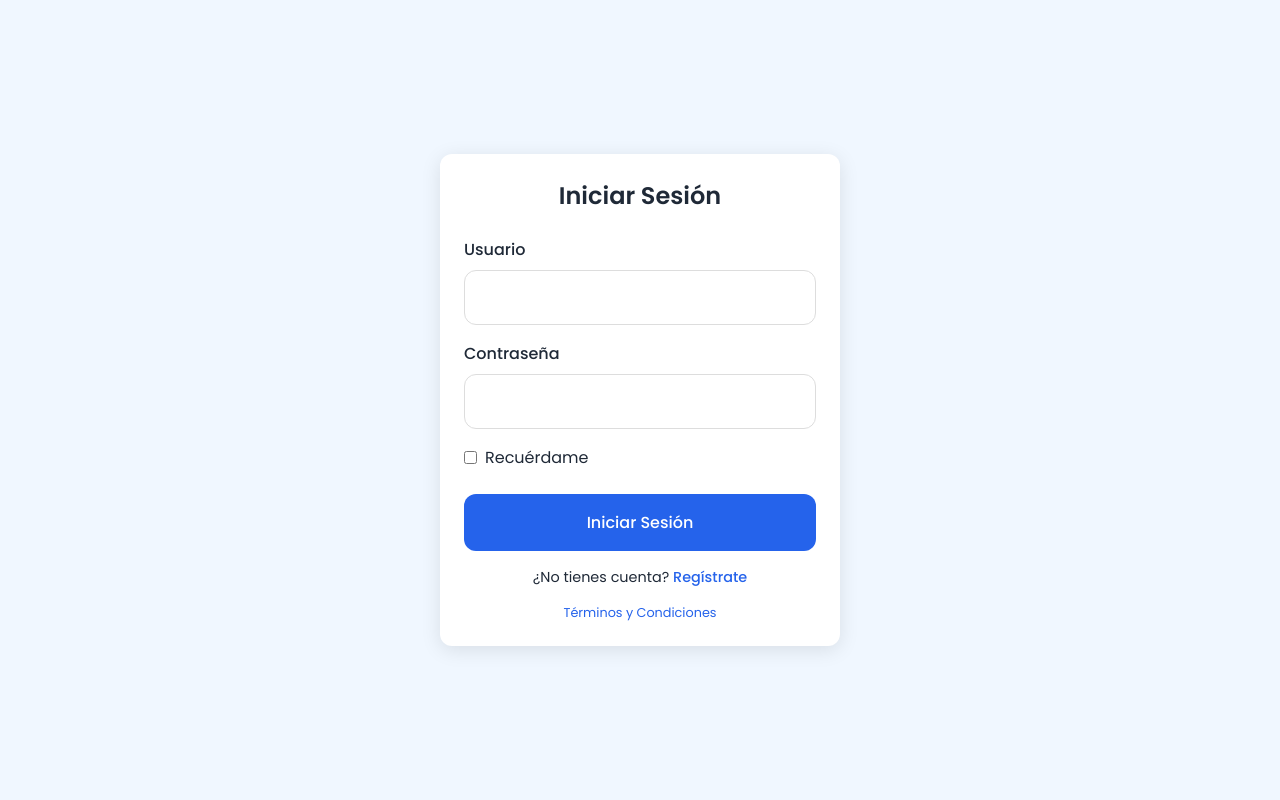
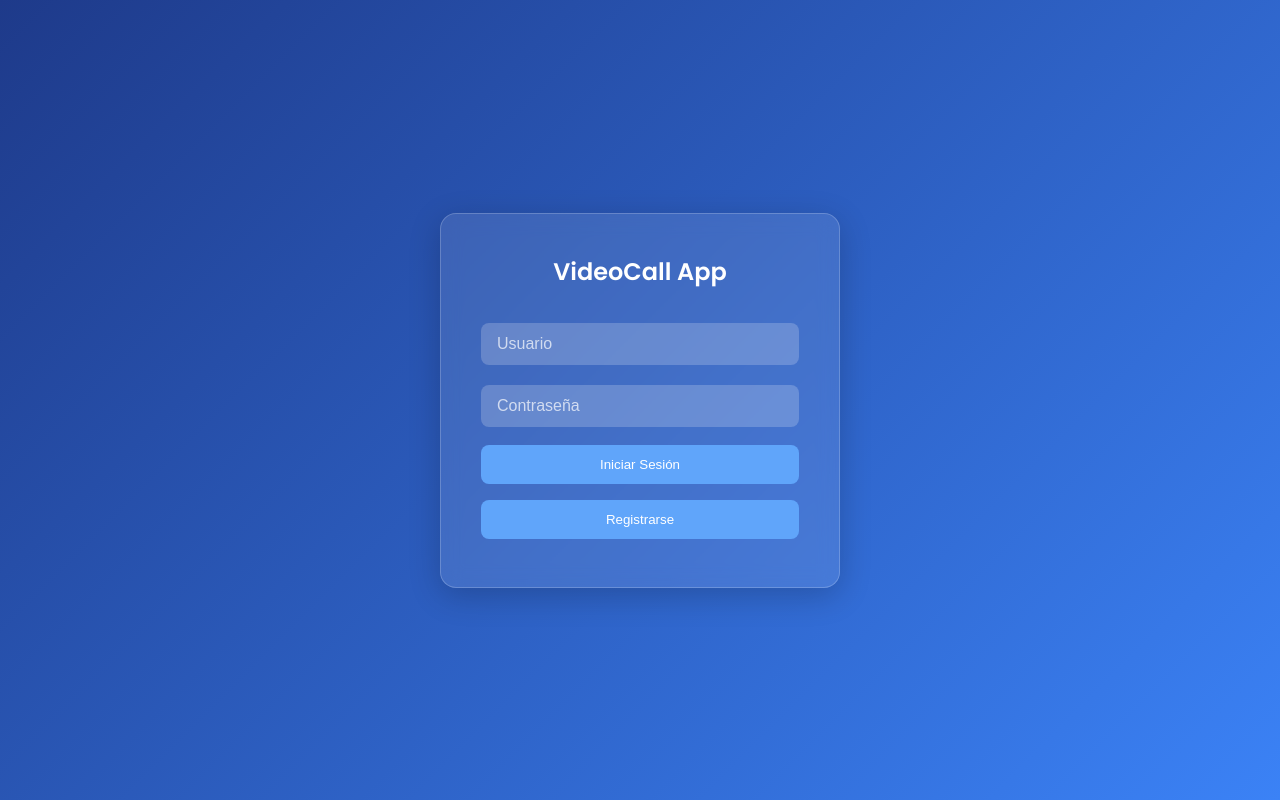
Before and after one commit to lando1906/ChatGeneral, a Flask app: template templates/auth.html in a window 1280 px wide. Run offline with Flask 3, Linux system fonts and the light colour scheme; the template is opened without the code that fills it, so the values that code supplies are empty.

Commit message:
Actualizar auth.html

```diff
--- a/templates/auth.html
+++ b/templates/auth.html
@@ -1,229 +1,76 @@
 <!DOCTYPE html>
 <html lang="es">
 <head>
-    <meta charset="UTF-8">
-    <meta name="viewport" content="width=device-width, initial-scale=1.0">
-    <title>Iniciar Sesión o Registrarse</title>
-    <link href="https://fonts.googleapis.com/css2?family=Poppins:wght@300;400;500;600;700&display=swap" rel="stylesheet">
-    <link rel="stylesheet" href="https://cdnjs.cloudflare.com/ajax/libs/font-awesome/6.4.0/css/all.min.css">
+  <meta charset="UTF-8" />
+  <meta name="viewport" content="width=device-width, initial-scale=1.0"/>
+  <title>Login / Registro</title>
+  <link href="https://fonts.googleapis.com/css2?family=Poppins:wght@300;400;500;600&display=swap" rel="stylesheet">
   <style>
-        :root {
-            --color-primary: #2563eb;
-            --color-primary-dark: #1d4ed8;
-            --color-background: #f0f7ff;
-            --color-text: #1f2937;
-            --color-text-light: #6b7280;
-            --spacing-md: 1rem;
-            --spacing-lg: 1.5rem;
-            --border-radius: 12px;
-        }
-
-        * {
-            margin: 0;
-            padding: 0;
-            box-sizing: border-box;
+    * { margin: 0; padding: 0; box-sizing: border-box; }
+    body {
       font-family: 'Poppins', sans-serif;
-        }
-
-        body {
-            background-color: var(--color-background);
-            color: var(--color-text);
+      background: linear-gradient(135deg, #1e3a8a, #3b82f6);
       height: 100vh;
       display: flex;
+      align-items: center;
       justify-content: center;
-            align-items: center;
-            padding: var(--spacing-md);
+      color: #fff;
     }
-
-        .auth-container {
-            background: white;
-            padding: var(--spacing-lg);
-            border-radius: var(--border-radius);
-            box-shadow: 0 4px 20px rgba(0, 0, 0, 0.1);
+    .container {
+      background: rgba(255, 255, 255, 0.1);
+      backdrop-filter: blur(10px);
+      padding: 2.5rem;
+      border-radius: 16px;
       width: 100%;
       max-width: 400px;
+      box-shadow: 0 8px 32px rgba(0, 0, 0, 0.2);
+      border: 1px solid rgba(255, 255, 255, 0.2);
     }
-
-        .auth-container h1 {
-            text-align: center;
-            margin-bottom: var(--spacing-lg);
-            font-size: 1.5rem;
-            font-weight: 600;
+    h2 { font-weight: 600; margin-bottom: 1.5rem; text-align: center; }
+    input {
+      width: 100%;
+      padding: 12px 16px;
+      margin: 10px 0;
+      border: none;
+      border-radius: 8px;
+      background: rgba(255, 255, 255, 0.2);
+      color: white;
+      font-size: 1rem;
     }
-
-        .form-group {
-            margin-bottom: var(--spacing-md);
-        }
-
-        .form-group label {
-            display: block;
-            font-weight: 500;
-            margin-bottom: 0.5rem;
-        }
-
-        .form-group input {
+    input::placeholder { color: rgba(255, 255, 255, 0.7); }
+    button {
       width: 100%;
-            padding: var(--spacing-md);
-            border: 1px solid #ddd;
-            border-radius: var(--border-radius);
-            font-size: 0.9rem;
-        }
-
-        .form-group input:focus {
-            outline: none;
-            border-color: var(--color-primary);
-        }
-
-        .checkbox-group {
-            display: flex;
-            align-items: center;
-            margin-bottom: var(--spacing-lg);
-        }
-
-        .checkbox-group input {
-            margin-right: 0.5rem;
-        }
-
-        .auth-button {
-            width: 100%;
-            padding: var(--spacing-md);
-            background-color: var(--color-primary);
+      padding: 12px;
+      margin: 8px 0;
+      border: none;
+      border-radius: 8px;
+      background: #60a5fa;
       color: white;
-            border: none;
-            border-radius: var(--border-radius);
-            font-size: 1rem;
       font-weight: 500;
       cursor: pointer;
-            transition: background-color 0.2s;
+      transition: 0.3s;
     }
-
-        .auth-button:hover {
-            background-color: var(--color-primary-dark);
-        }
-
-        .switch-form {
-            text-align: center;
-            margin-top: var(--spacing-md);
-            font-size: 0.9rem;
-        }
-
-        .switch-form a {
-            color: var(--color-primary);
-            text-decoration: none;
-            font-weight: 500;
-        }
-
-        .switch-form a:hover {
-            text-decoration: underline;
-        }
-
-        .error-message {
-            color: #ef4444;
-            font-size: 0.8rem;
-            text-align: center;
-            margin-bottom: var(--spacing-md);
-            display: none;
-        }
-
-        .terms-link {
-            text-align: center;
-            margin-top: var(--spacing-md);
-            font-size: 0.8rem;
-        }
-
-        .terms-link a {
-            color: var(--color-primary);
-            text-decoration: none;
-        }
-
-        .terms-link a:hover {
-            text-decoration: underline;
-        }
+    button:hover { background: #3b82f6; }
+    .error, .success { text-align: center; margin: 10px 0; font-size: 0.9rem; }
+    .error { color: #fca5a5; }
+    .success { color: #86efac; }
   </style>
 </head>
 <body>
-    <div class="auth-container">
-        <h1 id="formTitle">Iniciar Sesión</h1>
-        <div class="error-message" id="errorMessage"></div>
-        <form id="authForm">
-            <div class="form-group">
-                <label for="username">Usuario</label>
-                <input type="text" id="username" name="username" required>
+  <div class="container">
+    <h2>VideoCall App</h2>
+    <form method="POST">
+      <input type="text" name="username" placeholder="Usuario" required />
+      <input type="password" name="password" placeholder="Contraseña" required />
+      {% if error %}
+        <p class="error">{{ error }}</p>
+      {% endif %}
+      {% if success %}
+        <p class="success">{{ success }}</p>
+      {% endif %}
+      <button type="submit" name="action" value="login">Iniciar Sesión</button>
+      <button type="submit" name="action" value="register">Registrarse</button>
+    </form>
   </div>
-            <div class="form-group">
-                <label for="password">Contraseña</label>
-                <input type="password" id="password" name="password" required>
-            </div>
-            <div class="checkbox-group">
-                <input type="checkbox" id="rememberMe" name="rememberMe">
-                <label for="rememberMe">Recuérdame</label>
-            </div>
-            <button type="submit" class="auth-button" id="submitButton">Iniciar Sesión</button>
-        </form>
-        <div class="switch-form">
-            <span id="switchText">¿No tienes cuenta? </span>
-            <a href="#" id="switchLink">Regístrate</a>
-        </div>
-        <div class="terms-link">
-            <a href="/terminos">Términos y Condiciones</a>
-        </div>
-    </div>
-
-    <script>
-        document.addEventListener('DOMContentLoaded', function() {
-            const authForm = document.getElementById('authForm');
-            const formTitle = document.getElementById('formTitle');
-            const submitButton = document.getElementById('submitButton');
-            const switchLink = document.getElementById('switchLink');
-            const switchText = document.getElementById('switchText');
-            const errorMessage = document.getElementById('errorMessage');
-            let isLogin = true;
-
-            // Cambiar entre login y registro
-            switchLink.addEventListener('click', (e) => {
-                e.preventDefault();
-                isLogin = !isLogin;
-                formTitle.textContent = isLogin ? 'Iniciar Sesión' : 'Registrarse';
-                submitButton.textContent = isLogin ? 'Iniciar Sesión' : 'Registrarse';
-                switchText.textContent = isLogin ? '¿No tienes cuenta? ' : '¿Ya tienes cuenta? ';
-                switchLink.textContent = isLogin ? 'Regístrate' : 'Inicia Sesión';
-                errorMessage.style.display = 'none';
-            });
-
-            // Enviar formulario
-            authForm.addEventListener('submit', (e) => {
-                e.preventDefault();
-                const username = document.getElementById('username').value;
-                const password = document.getElementById('password').value;
-                const rememberMe = document.getElementById('rememberMe').checked;
-                const url = isLogin ? '/api/login' : '/api/register';
-
-                fetch(url, {
-                    method: 'POST',
-                    headers: {
-                        'Content-Type': 'application/json'
-                    },
-                    body: JSON.stringify({
-                        username,
-                        password,
-                        remember_me: rememberMe
-                    })
-                })
-                .then(response => response.json())
-                .then(data => {
-                    if (data.success) {
-                        window.location.href = '/chat';
-                    } else {
-                        errorMessage.textContent = data.message;
-                        errorMessage.style.display = 'block';
-                    }
-                })
-                .catch(error => {
-                    errorMessage.textContent = 'Error en la conexión. Intenta de nuevo.';
-                    errorMessage.style.display = 'block';
-                });
-            });
-        });
-    </script>
 </body>
 </html>
```
Lines whose indentation alone changed are shown as unchanged.
